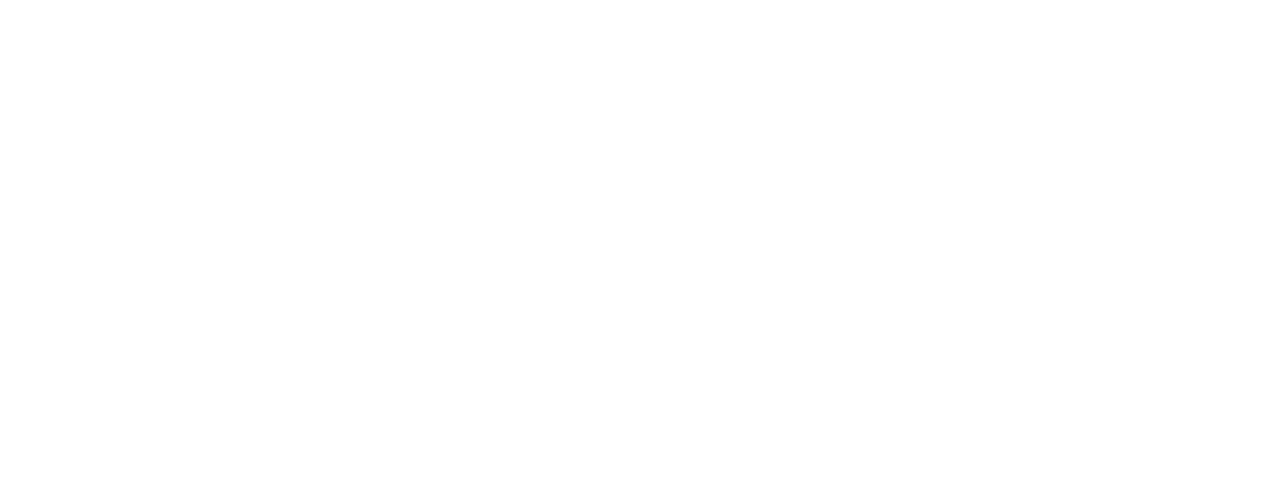
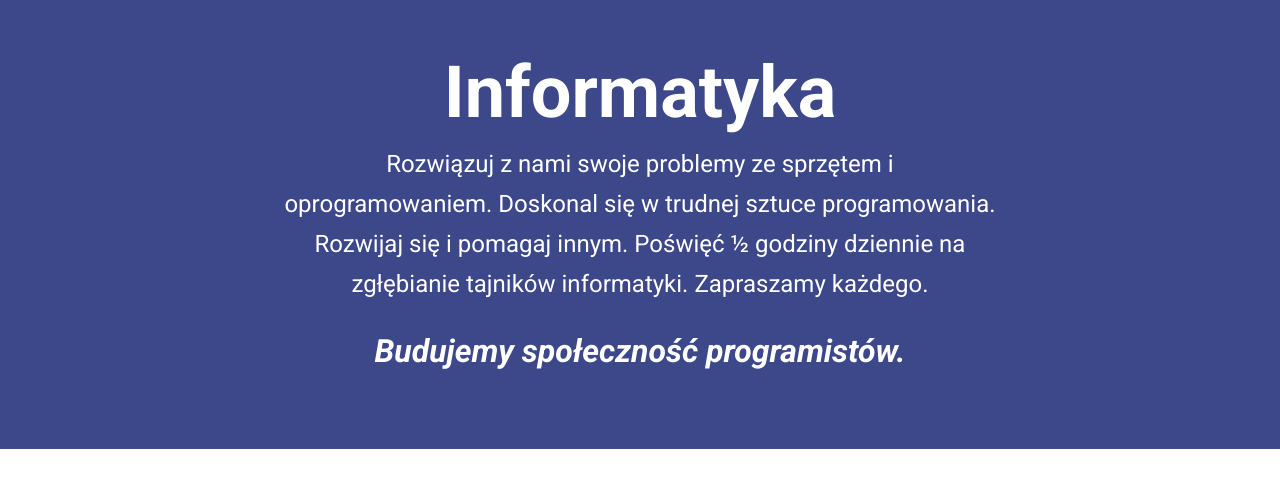
Before and after one commit to RobertSWPW/witryna, a plain HTML site: page index.html in a window 1280 px wide. Drawn offline with nearby package versions, Linux system fonts and the light colour scheme.

Commit message:
opis portalu

```diff
--- a/css/portal.css
+++ b/css/portal.css
@@ -9,3 +9,24 @@
     padding: 0 2%;
     margin: 0 auto;
 }
+
+.info {
+    padding: 50px 0px;
+    background-color: #3D488A;
+    color: #fff;
+}
+
+.info .title {
+    font-weight: 700;
+    font-size: 4.5rem;
+}
+
+.info .description {
+    line-height: 2.5rem;
+}
+
+.info .motto {
+    font-weight: bold;
+    font-style: italic;
+    padding: 20px;
+}
--- a/index.html
+++ b/index.html
@@ -14,6 +14,23 @@
 
     <main>
         <!-- informacja o portalu -->
+        <article class="info">
+            <div class="container" >
+                <div class="row text-center">
+                    <div class="col-sm-8 offset-sm-2 col-xs-10 offset-xs-1">
+                        <header >
+                            <h1 class="title">Informatyka</h1>
+                        </header>
+                        <h4 class="description">
+                            Rozwiązuj z nami swoje problemy ze sprzętem i oprogramowaniem. Doskonal się w trudnej sztuce programowania. Rozwijaj się i pomagaj innym. Poświęć &frac12; godziny dziennie na zgłębianie tajników informatyki. Zapraszamy każdego.
+                        </h4>
+                        <footer>
+                            <h2 class="motto">Budujemy społeczność programistów.</h2>
+                        </footer>
+                    </div>
+                </div>
+            </div>
+        </article>
 
         <!-- kategorie tekstów -->
 
```
